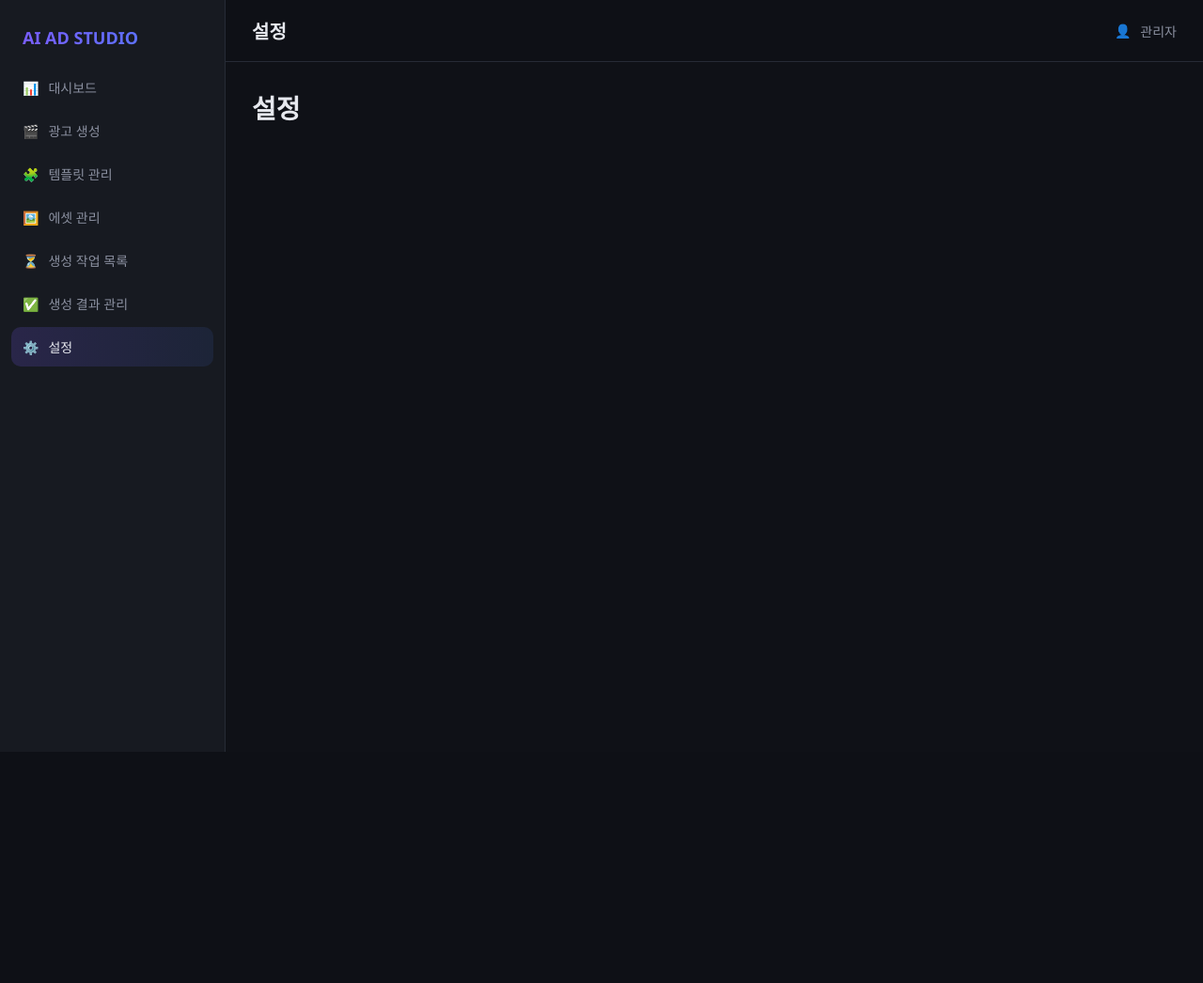
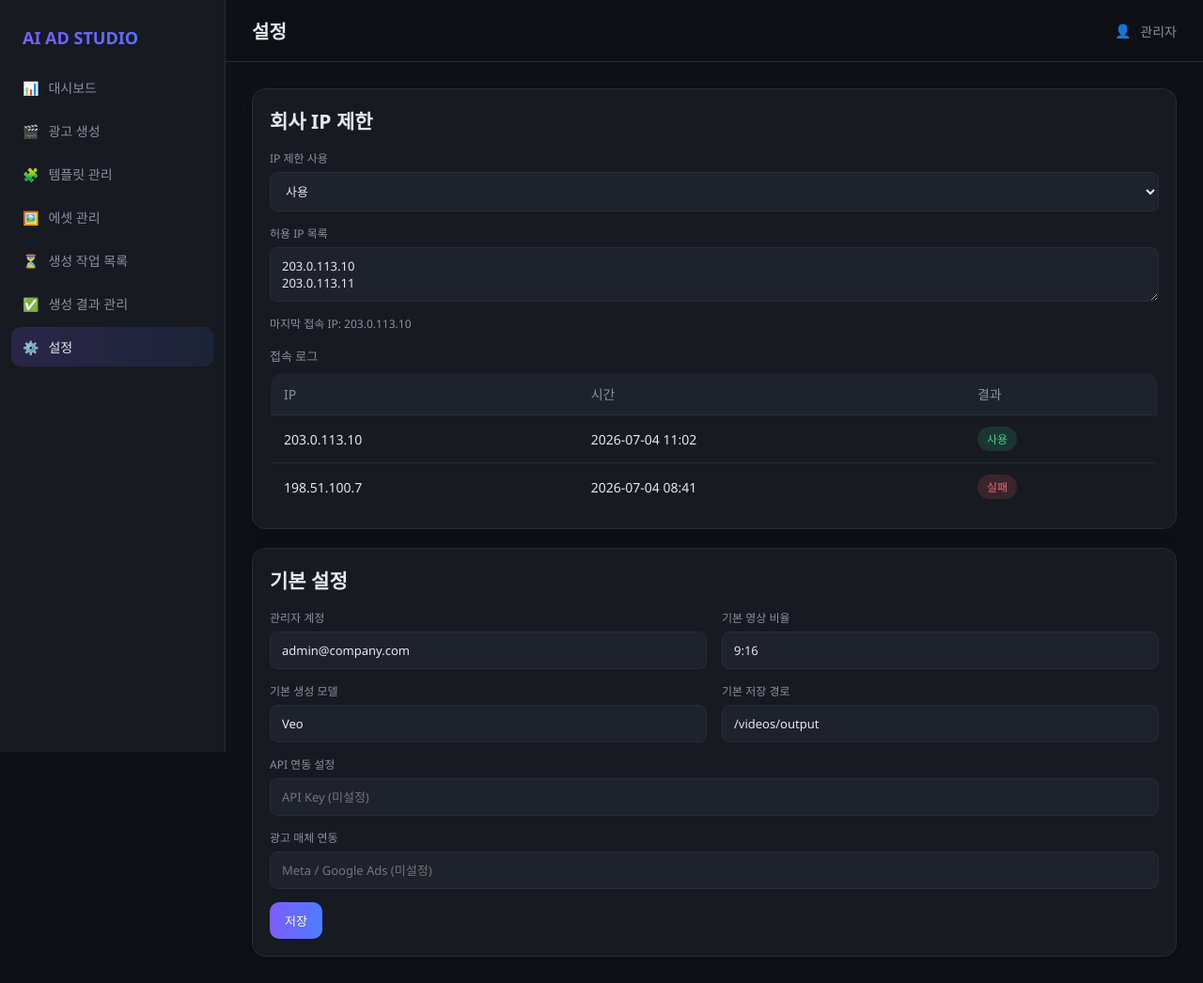
Before and after one commit to dongho5136/sample_make_video, a Flask app: page /settings in a window 1280 px wide. Shown: the whole page at 94% size. Before the commit the page ends 800 px from the top, so only its background shows below. Run offline with Flask 3, Linux system fonts and the light colour scheme.

Commit message:
feat: 설정 화면 (IP 제한 + 기본 설정 UI)

```diff
--- /dev/null
+++ b/static/js/settings.js
@@ -0,0 +1,33 @@
+async function load(){
+  const el = document.getElementById("settings-body"); UI.skeleton(el);
+  try {
+    const s = await API.get("/api/settings");
+    el.innerHTML = `
+      <div class="card" style="margin-bottom:20px">
+        <h2 style="margin-bottom:16px">회사 IP 제한</h2>
+        <div class="form-field"><label>IP 제한 사용</label>
+          <select><option ${s.ip_restrict_enabled?'selected':''}>사용</option>
+          <option ${!s.ip_restrict_enabled?'selected':''}>미사용</option></select></div>
+        <div class="form-field"><label>허용 IP 목록</label>
+          <textarea rows="2">${s.allowed_ips.join("\n")}</textarea></div>
+        <p style="color:var(--muted);font-size:12px">마지막 접속 IP: ${s.last_access_ip}</p>
+        <h3 style="color:var(--muted);font-size:13px;margin:16px 0 8px">접속 로그</h3>
+        <table class="table"><thead><tr><th>IP</th><th>시간</th><th>결과</th></tr></thead>
+          <tbody>${s.access_logs.map(l=>`<tr><td>${l.ip}</td><td>${l.time}</td>
+          <td>${UI.badge(l.result==="허용"?"사용":"실패")}</td></tr>`).join("")}</tbody></table>
+      </div>
+      <div class="card">
+        <h2 style="margin-bottom:16px">기본 설정</h2>
+        <div class="form-grid">
+          <div class="form-field"><label>관리자 계정</label><input value="${s.admin_account}"></div>
+          <div class="form-field"><label>기본 영상 비율</label><input value="${s.default_ratio}"></div>
+          <div class="form-field"><label>기본 생성 모델</label><input value="${s.default_model}"></div>
+          <div class="form-field"><label>기본 저장 경로</label><input value="${s.save_path}"></div>
+        </div>
+        <div class="form-field"><label>API 연동 설정</label><input placeholder="API Key (미설정)"></div>
+        <div class="form-field"><label>광고 매체 연동</label><input placeholder="Meta / Google Ads (미설정)"></div>
+        <button class="btn" onclick="UI.toast('설정이 저장되었습니다')">저장</button>
+      </div>`;
+  } catch(e){ UI.showError(el, load); }
+}
+load();
--- a/templates/settings.html
+++ b/templates/settings.html
@@ -1,2 +1,5 @@
 {% extends "base.html" %}
-{% block content %}<h1>{{ title }}</h1>{% endblock %}
+{% block content %}
+<div id="settings-body"></div>
+{% endblock %}
+{% block scripts %}<script src="/static/js/settings.js"></script>{% endblock %}
```
